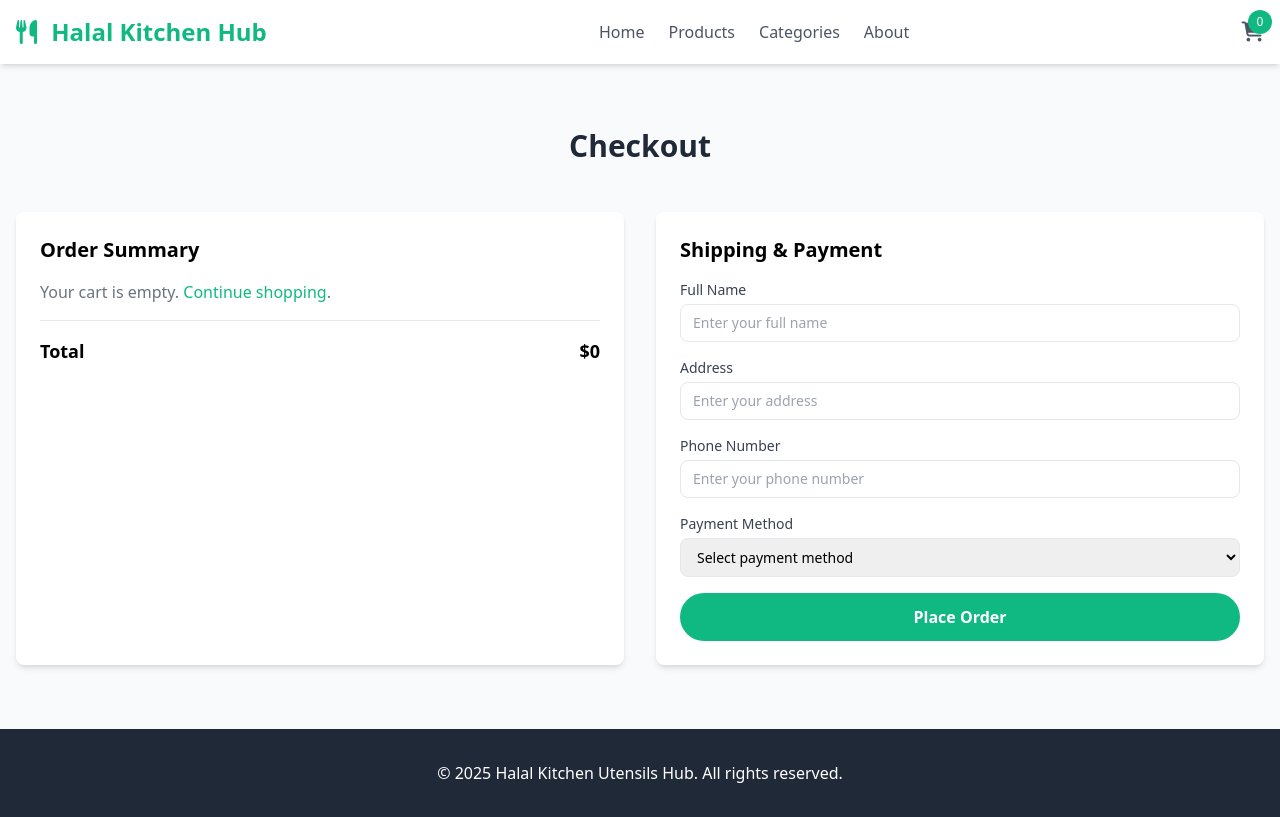
After one commit to Bin02-Dv/Halal-Kitchen, a Django app: page /checkout/ in a window 1280 px wide. The commit adds this page. Run offline with Django 5.2, Linux system fonts and the light colour scheme; some libraries are stand-ins or nearby versions.

Commit message:
second commit

```diff
--- a/halalKitchenApp/urls.py
+++ b/halalKitchenApp/urls.py
@@ -2,5 +2,7 @@ from django.urls import path
 from . import views
 
 urlpatterns = [
-    path("", views.index, name="index")
+    path("", views.index, name="index"),
+    path("cart/", views.cart, name="cart"),
+    path("checkout/", views.checkout, name="checkout")
 ]
--- a/halalKitchenApp/views.py
+++ b/halalKitchenApp/views.py
@@ -4,3 +4,9 @@ from django.shortcuts import render
 
 def index(request):
     return render(request, "index.html")
+
+def cart(request):
+    return render(request, "cart.html")
+
+def checkout(request):
+    return render(request, "checkout.html")
--- /dev/null
+++ b/templates/base.html
@@ -0,0 +1,65 @@
+<!DOCTYPE html>
+<html lang="en">
+<head>
+    <meta charset="UTF-8">
+    <meta name="viewport" content="width=device-width, initial-scale=1.0">
+    <title>{% block title %}{% endblock %}</title>
+    <script src="https://cdn.tailwindcss.com"></script>
+    <script>
+        tailwind.config = {
+            theme: {
+                extend: {
+                    colors: {
+                        'halal-green': '#10B981',
+                        'halal-light-green': '#D1FAE5',
+                    }
+                }
+            }
+        }
+    </script>
+    <link href="https://cdnjs.cloudflare.com/ajax/libs/font-awesome/6.4.0/css/all.min.css" rel="stylesheet">
+</head>
+<body class="bg-gray-50 font-sans">
+
+    <!-- Header -->
+    <header class="bg-white shadow-md sticky top-0 z-50">
+        <div class="container mx-auto px-4 py-4 flex justify-between items-center">
+            <div class="text-xl sm:text-2xl font-bold text-halal-green">
+                <i class="fas fa-utensils mr-2"></i>
+                Halal Kitchen Hub
+            </div>
+            <nav class="hidden lg:flex space-x-6">
+                <a href="/" class="text-gray-600 hover:text-halal-green">Home</a>
+                <a href="#products" class="text-gray-600 hover:text-halal-green">Products</a>
+                <a href="#categories" class="text-gray-600 hover:text-halal-green">Categories</a>
+                <a href="#about" class="text-gray-600 hover:text-halal-green">About</a>
+            </nav>
+            <div class="flex items-center space-x-4">
+                <div class="relative">
+                    <a href="/cart/">
+                        <button id="cart-btn" class="text-gray-600 hover:text-halal-green relative">
+                            <i class="fas fa-shopping-cart text-lg sm:text-xl"></i>
+                            <span id="cart-count" class="absolute -top-2 -right-2 bg-halal-green text-white rounded-full w-5 h-5 sm:w-6 sm:h-6 flex items-center justify-center text-xs">0</span>
+                        </button>
+                    </a>
+                </div>
+                <button id="menu-btn" class="lg:hidden text-gray-600 hover:text-halal-green">
+                    <i class="fas fa-bars text-lg sm:text-xl"></i>
+                </button>
+            </div>
+        </div>
+        <!-- Mobile Menu -->
+        <div id="mobile-menu" class="hidden lg:hidden bg-white shadow-md">
+            <nav class="flex flex-col items-center py-4 space-y-4">
+                <a href="#home" class="text-gray-600 hover:text-halal-green">Home</a>
+                <a href="#products" class="text-gray-600 hover:text-halal-green">Products</a>
+                <a href="#categories" class="text-gray-600 hover:text-halal-green">Categories</a>
+                <a href="#about" class="text-gray-600 hover:text-halal-green">About</a>
+            </nav>
+        </div>
+    </header>
+
+    {% block content %}{% endblock %}
+
+</body>
+</html>
--- /dev/null
+++ b/templates/checkout.html
@@ -0,0 +1,180 @@
+{% extends "base.html" %}
+{% block title %}Checkout - Halal Kitchen Utensils Hub{% endblock %}
+{% block content %}
+<!-- Checkout Section -->
+    <section class="py-12 sm:py-16">
+        <div class="container mx-auto px-4">
+            <h2 class="text-2xl sm:text-3xl font-bold text-center text-gray-800 mb-8 sm:mb-12">Checkout</h2>
+            <div class="grid grid-cols-1 lg:grid-cols-2 gap-8">
+                <!-- Order Summary -->
+                <div class="bg-white rounded-lg shadow-md p-4 sm:p-6">
+                    <h3 class="text-lg sm:text-xl font-semibold mb-4">Order Summary</h3>
+                    <div id="order-items" class="mb-4">
+                        <!-- Order items will be populated by JS -->
+                    </div>
+                    <div class="border-t pt-4">
+                        <div class="flex justify-between font-bold text-base sm:text-lg">
+                            <span>Total</span>
+                            <span>$<span id="order-total">0</span></span>
+                        </div>
+                    </div>
+                </div>
+                <!-- Checkout Form -->
+                <div class="bg-white rounded-lg shadow-md p-4 sm:p-6">
+                    <h3 class="text-lg sm:text-xl font-semibold mb-4">Shipping & Payment</h3>
+                    <div class="space-y-4">
+                        <div>
+                            <label class="block text-sm font-medium text-gray-700 mb-1">Full Name</label>
+                            <input type="text" id="full-name" class="w-full border rounded-lg px-3 py-2 text-sm focus:outline-none focus:ring-2 focus:ring-halal-green" placeholder="Enter your full name" required>
+                        </div>
+                        <div>
+                            <label class="block text-sm font-medium text-gray-700 mb-1">Address</label>
+                            <input type="text" id="address" class="w-full border rounded-lg px-3 py-2 text-sm focus:outline-none focus:ring-2 focus:ring-halal-green" placeholder="Enter your address" required>
+                        </div>
+                        <div>
+                            <label class="block text-sm font-medium text-gray-700 mb-1">Phone Number</label>
+                            <input type="tel" id="phone" class="w-full border rounded-lg px-3 py-2 text-sm focus:outline-none focus:ring-2 focus:ring-halal-green" placeholder="Enter your phone number" required>
+                        </div>
+                        <div>
+                            <label class="block text-sm font-medium text-gray-700 mb-1">Payment Method</label>
+                            <select id="payment-method" class="w-full border rounded-lg px-3 py-2 text-sm focus:outline-none focus:ring-2 focus:ring-halal-green" required>
+                                <option value="">Select payment method</option>
+                                <option value="credit-card">Credit Card</option>
+                                <option value="paypal">PayPal</option>
+                                <option value="bank-transfer">Bank Transfer</option>
+                            </select>
+                        </div>
+                        <button onclick="placeOrder()" class="bg-halal-green text-white px-6 py-3 rounded-full font-semibold hover:bg-green-700 transition w-full text-center">
+                            Place Order
+                        </button>
+                    </div>
+                </div>
+            </div>
+        </div>
+    </section>
+
+    <!-- Footer -->
+    <footer class="bg-gray-800 text-white py-6 sm:py-8">
+        <div class="container mx-auto px-4 text-center">
+            <p class="text-sm sm:text-base">&copy; 2025 Halal Kitchen Utensils Hub. All rights reserved.</p>
+        </div>
+    </footer>
+
+    <script>
+        // Sample Products Data (for consistency with index.html)
+        const products = [
+            {
+                id: 1,
+                name: 'Halal Certified Stainless Steel Pot',
+                price: 29.99,
+                image: 'https://via.placeholder.com/300x200?text=Pot',
+                description: 'Durable and rust-free pot for everyday use.'
+            },
+            {
+                id: 2,
+                name: 'Wooden Spoon Set',
+                price: 12.50,
+                image: 'https://via.placeholder.com/300x200?text=Spoon',
+                description: 'Eco-friendly wooden spoons, set of 4.'
+            },
+            {
+                id: 3,
+                name: 'Ceramic Knife',
+                price: 18.75,
+                image: 'https://via.placeholder.com/300x200?text=Knife',
+                description: 'Sharp ceramic blade, stays sharp longer.'
+            },
+            {
+                id: 4,
+                name: 'Glass Mixing Bowl',
+                price: 15.00,
+                image: 'https://via.placeholder.com/300x200?text=Bowl',
+                description: 'Tempered glass bowl for safe mixing.'
+            },
+            {
+                id: 5,
+                name: 'Silicone Spatula',
+                price: 8.99,
+                image: 'https://via.placeholder.com/300x200?text=Spatula',
+                description: 'Heat-resistant silicone spatula.'
+            },
+            {
+                id: 6,
+                name: 'Halal Chopping Board',
+                price: 22.00,
+                image: 'https://via.placeholder.com/300x200?text=Board',
+                description: 'Bamboo chopping board with halal certification.'
+            }
+        ];
+
+        let cart = JSON.parse(localStorage.getItem('cart')) || [];
+
+        // Update Cart UI
+        function updateCartUI() {
+            document.getElementById('cart-count').textContent = cart.reduce((sum, item) => sum + item.quantity, 0);
+            renderOrderItems();
+            localStorage.setItem('cart', JSON.stringify(cart));
+        }
+
+        // Render Order Items
+        function renderOrderItems() {
+            const container = document.getElementById('order-items');
+            if (cart.length === 0) {
+                container.innerHTML = '<p class="text-gray-500 text-sm sm:text-base">Your cart is empty. <a href="index.html#products" class="text-halal-green hover:underline">Continue shopping</a>.</p>';
+                document.getElementById('order-total').textContent = '0';
+                return;
+            }
+            container.innerHTML = cart.map(item => `
+                <div class="flex items-center justify-between py-2 border-b text-sm sm:text-base">
+                    <div class="flex items-center gap-4">
+                        <img src="${item.image}" alt="${item.name}" class="w-12 h-12 sm:w-16 sm:h-16 object-cover rounded">
+                        <div>
+                            <h4 class="font-semibold">${item.name}</h4>
+                            <p class="text-gray-600">$${item.price} x ${item.quantity}</p>
+                        </div>
+                    </div>
+                    <div class="font-semibold">$${(item.price * item.quantity).toFixed(2)}</div>
+                </div>
+            `).join('');
+            const total = cart.reduce((sum, item) => sum + (item.price * item.quantity), 0).toFixed(2);
+            document.getElementById('order-total').textContent = total;
+        }
+
+        // Place Order
+        function placeOrder() {
+            const fullName = document.getElementById('full-name').value;
+            const address = document.getElementById('address').value;
+            const phone = document.getElementById('phone').value;
+            const paymentMethod = document.getElementById('payment-method').value;
+
+            if (!fullName || !address || !phone || !paymentMethod) {
+                alert('Please fill in all fields.');
+                return;
+            }
+
+            if (cart.length === 0) {
+                alert('Your cart is empty.');
+                return;
+            }
+
+            // Simulate order placement
+            alert(`Order placed successfully!\n\nShipping to: ${fullName}\nAddress: ${address}\nPhone: ${phone}\nPayment Method: ${paymentMethod}\nTotal: $${cart.reduce((sum, item) => sum + (item.price * item.quantity), 0).toFixed(2)}`);
+
+            // Clear cart after order
+            cart = [];
+            localStorage.setItem('cart', JSON.stringify(cart));
+            updateCartUI();
+        }
+
+        // Mobile Menu Toggle
+        document.getElementById('menu-btn').addEventListener('click', () => {
+            const menu = document.getElementById('mobile-menu');
+            menu.classList.toggle('hidden');
+        });
+
+        // Initialize
+        document.addEventListener('DOMContentLoaded', () => {
+            updateCartUI();
+        });
+    </script>
+{% endblock %}
```
Also changed, not shown: templates/cart.html (added, +148 -0 lines), templates/index.html (+5 -61 lines).
